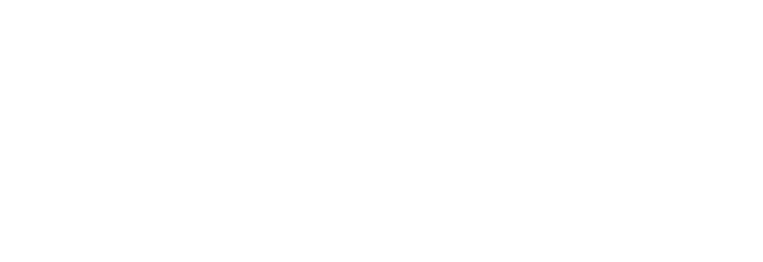
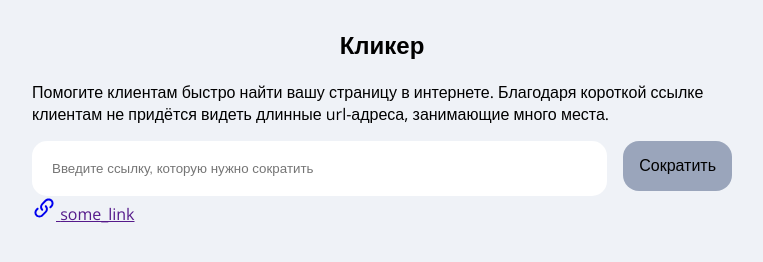
Before and after one commit to tkmynrg/learnJS, a website built with webpack: page src/html/views/index.html in a window 1280 px wide. Shown: the whole page, without its empty margins (258-1021 px from the left). Built offline with nearby package versions, Linux system fonts and the light colour scheme.

Commit message:
init linkGenerator

```diff
--- a/src/html/views/index.html
+++ b/src/html/views/index.html
@@ -5,8 +5,47 @@
     <meta http-equiv="X-UA-Compatible" content="IE=edge">
     <meta name="viewport" content="width=device-width, initial-scale=1.0">
     <title>learnJS</title>
+
+    <link rel="preconnect" href="https://fonts.googleapis.com">
+    <link rel="preconnect" href="https://fonts.gstatic.com" crossorigin>
+    <link href="https://fonts.googleapis.com/css2?family=Open+Sans:wght@400;700&display=swap" rel="stylesheet">
 </head>
 <body>
+<section>
+    <div class="main-container">
+        <h1 class="logo">Кликер</h1>
+        <div class="main-screen__text">
+            Помогите клиентам быстро найти вашу страницу в интернете. Благодаря короткой ссылке клиентам не придётся видеть длинные url-адреса, занимающие много места.
+        </div>
+        <div class="shortener">
+            <div class="shortener__url-input-container">
+                <div class="text-input shortener__url-input">
+                    <span class="text-input__content">
+                        <input class="text-input__control" placeholder="Введите ссылку, которую нужно сократить" type="text" value="">
+                        <span class="text-input__box"></span>
+                    </span>
+                    <button class="disabled">
+                        <span title="Сократить" class="button__text">Сократить</span>
+                    </button>
+                </div>
+            </div>
+            <div class="shortener__card shortener__card_visible">
+                <div class="shortener__short-link-container">
+                    <a target="_blank" href="" class="shortener__short-link">
+                        <span class="link__text">
+                            <div class="shortener__short-link-content">
+                                <svg width="24px" fill="currentColor" height="24px" viewBox="0 0 24 24" class="shortener__short-link-icon"><path color="currentColor" fill-rule="evenodd" clip-rule="evenodd" d="M10.94 8.81851C9.76843 9.99008 9.76843 11.8896 10.94 13.0612C11.3305 13.4517 11.3305 14.0848 10.94 14.4754C10.5495 14.8659 9.91631 14.8659 9.52579 14.4754C7.57317 12.5227 7.57317 9.35692 9.52579 7.4043L13.0613 3.86876C15.0139 1.91614 18.1798 1.91614 20.1324 3.86876C22.085 5.82138 22.085 8.98721 20.1324 10.9398L19.0398 12.0325C18.6492 12.423 18.0161 12.423 17.6255 12.0325C17.235 11.6419 17.235 11.0088 17.6255 10.6183L18.7182 9.52562C19.8898 8.35404 19.8898 6.45455 18.7182 5.28298C17.5466 4.1114 15.6471 4.1114 14.4755 5.28298L10.94 8.81851ZM13.061 15.1813C14.2325 14.0097 14.2325 12.1102 13.061 10.9387C12.6704 10.5481 12.6704 9.91497 13.061 9.52444C13.4515 9.13392 14.0846 9.13392 14.4752 9.52444C16.4278 11.4771 16.4278 14.6429 14.4752 16.5955L10.975 20.0957C9.02237 22.0483 5.85654 22.0483 3.90392 20.0957C1.9513 18.1431 1.9513 14.9772 3.90392 13.0246L4.92922 11.9993C5.31975 11.6088 5.95291 11.6088 6.34344 11.9993C6.73396 12.3898 6.73396 13.023 6.34344 13.4135L5.31813 14.4388C4.14656 15.6104 4.14656 17.5099 5.31813 18.6815C6.48971 19.853 8.3892 19.853 9.56077 18.6815L13.061 15.1813Z"></path></svg>
+                                <span class="shortener__short-link-text">
+                                    some_link
+                                </span>
+                            </div>
+                        </span>
+                    </a>
+                </div>
+            </div>
+        </div>
+    </div>
+</section>
 
 </body>
 </html>
--- a/src/js/index.js
+++ b/src/js/index.js
@@ -1,5 +1,27 @@
 import '../scss/app.scss';
 
 $(document).ready(function() {
+    $('.shortener__url-input .text-input__control').on('focus', function() {
+        $(this).closest('.shortener__url-input').addClass('input__focused');
+    });
 
+    $('.shortener__url-input .text-input__control').on('blur', function() {
+        $(this).closest('.shortener__url-input').removeClass('input__focused');
+    });
+
+    $('.text-input__control').on('input', function() {
+        // Обновление значения атрибута value
+        var value = $(this).val();
+        $(this).attr('value', value);
+
+        // Получение кнопки
+        var $button = $(this).closest('.shortener__url-input').find('button');
+
+        // Добавление или удаление класса disabled
+        if(value.trim() === '') {
+            $button.addClass('disabled');
+        } else {
+            $button.removeClass('disabled');
+        }
+    });
 });
--- a/src/scss/app.scss
+++ b/src/scss/app.scss
@@ -0,0 +1,109 @@
+html {
+  background-color: #eff2f7;
+}
+
+body {
+  font-family: 'Open Sans', sans-serif;
+}
+
+.main-container {
+  align-items: center;
+  display: flex;
+  flex-direction: column;
+  width: 700px;
+  margin: 0 auto;
+
+  .shortener {
+    width: 100%;
+    margin-top: 16px;
+  }
+
+  .shortener__url-input {
+    align-items: flex-start;
+    display: flex;
+    width: 100%;
+
+    &.input__focused {
+      .text-input__box {
+        border: 1px solid #8694b066;
+      }
+    }
+
+    .text-input__content {
+      box-sizing: border-box;
+      display: flex;
+      position: relative;
+      vertical-align: top;
+      width: 100%;
+      z-index: 0;
+      margin-right: 16px;
+    }
+
+    .text-input__control {
+      background: none;
+      border: 0 solid transparent;
+      box-sizing: border-box;
+      color: gray;
+      margin: 0;
+      outline: 0;
+      padding: 20px;
+      position: relative;
+      vertical-align: top;
+      width: 100%;
+      z-index: 2;
+    }
+
+    .text-input__box {
+      bottom: 0;
+      box-sizing: border-box;
+      height: auto;
+      left: 0;
+      position: absolute;
+      right: 0;
+      top: 0;
+      transition: .15s;
+      z-index: 1;
+      background-color: white;
+      border-radius: 15px;
+    }
+
+    button {
+      max-width: max-content;
+      width: auto;
+      border-radius: 16px;
+      font-size: 16px;
+      padding: 16px;
+      border: none;
+      display: block;
+      position: relative;
+      outline: none;
+      cursor: pointer;
+      background-color: #ffdd57;
+      transition: background-color .15s;
+
+      &:hover {
+        background-color: #e3ba1b;
+      }
+
+      &.disabled {
+        background-color: #475a8080;
+        cursor: default;
+        outline: none;
+
+        .button__text {
+          user-select: none;
+        }
+      }
+
+      .button__text {
+        align-items: center;
+        display: flex;
+        justify-content: center;
+      }
+    }
+  }
+}
+
+.text-input__control:hover + .text-input__box {
+  border: 1px solid #8694b066;
+}
```
